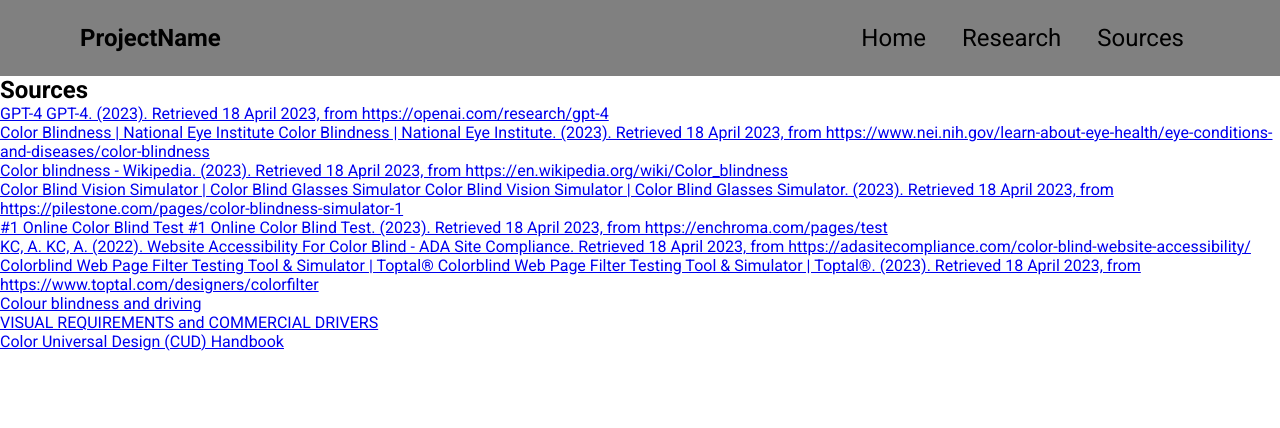
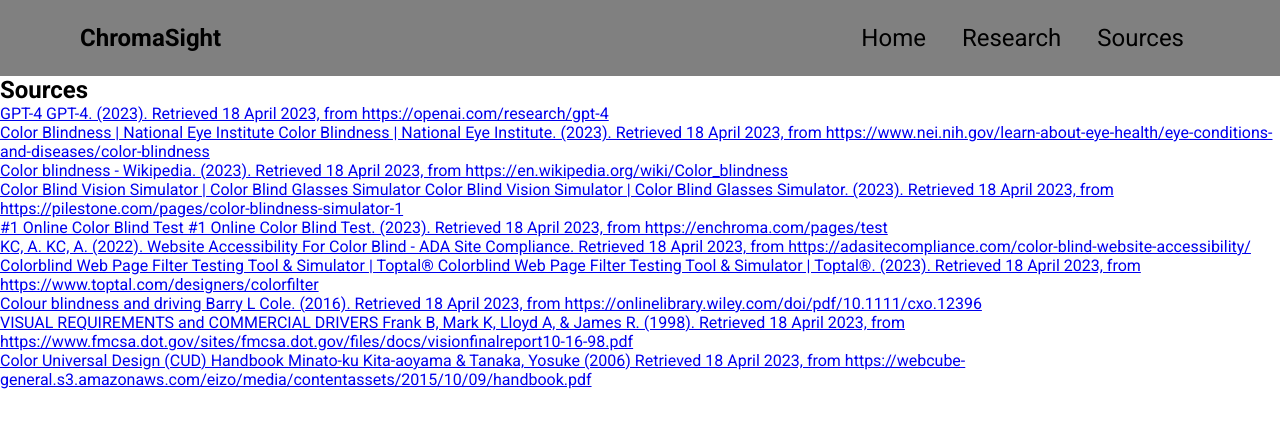
Before and after one commit to LJL7823/DHHS_project, a plain HTML site: page sources.html in a window 1280 px wide. Drawn offline with Linux system fonts and the light colour scheme.

Commit message:
Sources done
Sources done

```diff
--- a/sources.html
+++ b/sources.html
@@ -10,7 +10,7 @@
   </head>
   <body>
     <nav class="navbar">
-      <h1 id="logo">ProjectName</h1>
+      <h1 id="logo">ChromaSight</h1>
       <div id="nav-links">
         <a class="nav-link" href="index.html">Home</a>
         <a class="nav-link" href="research.html">Research</a>
@@ -49,13 +49,13 @@
                 Colorblind Web Page Filter Testing Tool & Simulator | Toptal®. (2023). Retrieved 18 April 2023, from https://www.toptal.com/designers/colorfilter</a>
             </li>
             <li>
-              <a href= 'https://onlinelibrary.wiley.com/doi/pdf/10.1111/cxo.12396' target="_blank"> Colour blindness and driving </a>
+              <a href= 'https://onlinelibrary.wiley.com/doi/pdf/10.1111/cxo.12396' target="_blank"> Colour blindness and driving Barry L Cole. (2016). Retrieved 18 April 2023, from https://onlinelibrary.wiley.com/doi/pdf/10.1111/cxo.12396</a>
             </li>
             <li>
-              <a href= 'https://www.fmcsa.dot.gov/sites/fmcsa.dot.gov/files/docs/visionfinalreport10-16-98.pdf' target="_blank"> VISUAL REQUIREMENTS and COMMERCIAL DRIVERS</a>
+              <a href= 'https://www.fmcsa.dot.gov/sites/fmcsa.dot.gov/files/docs/visionfinalreport10-16-98.pdf' target="_blank"> VISUAL REQUIREMENTS and COMMERCIAL DRIVERS Frank B, Mark K, Lloyd A, & James R. (1998). Retrieved 18 April 2023, from https://www.fmcsa.dot.gov/sites/fmcsa.dot.gov/files/docs/visionfinalreport10-16-98.pdf</a>
             </li>
             <li>
-              <a href= 'https://webcube-general.s3.amazonaws.com/eizo/media/contentassets/2015/10/09/handbook.pdf' target="_blank"> Color Universal Design (CUD) Handbook</a>
+              <a href= 'https://webcube-general.s3.amazonaws.com/eizo/media/contentassets/2015/10/09/handbook.pdf' target="_blank"> Color Universal Design (CUD) Handbook Minato-ku Kita-aoyama & Tanaka, Yosuke (2006) Retrieved 18 April 2023, from https://webcube-general.s3.amazonaws.com/eizo/media/contentassets/2015/10/09/handbook.pdf</a>
             </li>
         </ul>
     </footer>
```
